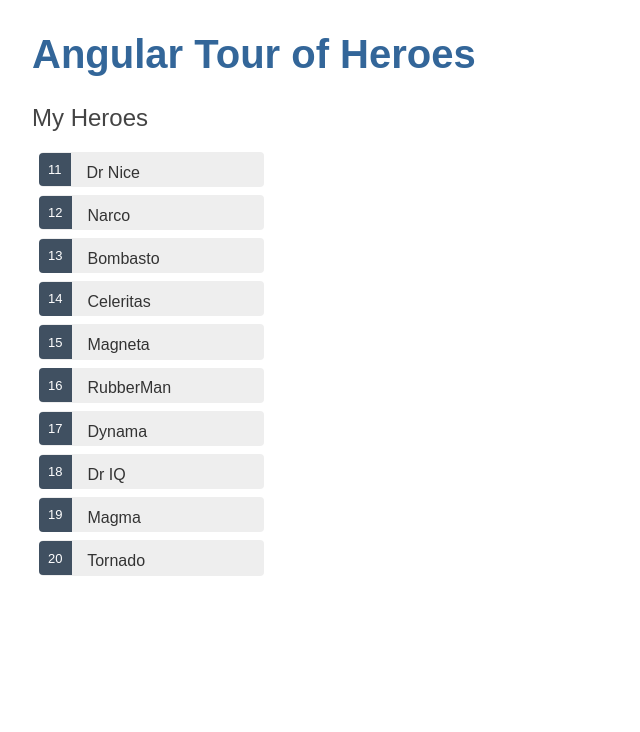
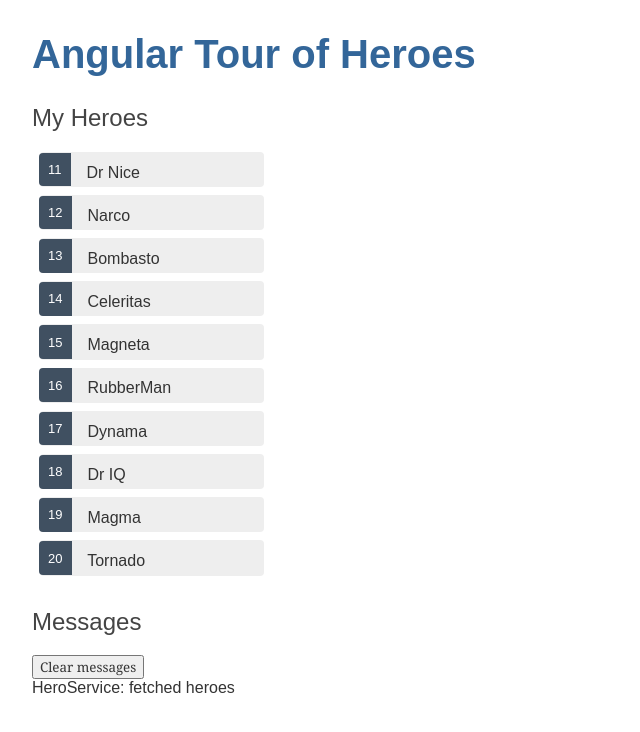
Before and after one commit to Ellipsoul/angular-tour-heroes, an Angular app: page / in a window 1280 px wide. Shown: the top 732 px of the page, without its empty margins (0-640 px from the left). Built offline with nearby package versions, Linux system fonts and the light colour scheme.

Commit message:
Added a message service to relay messages on certain events

```diff
--- a/src/app/app.component.html
+++ b/src/app/app.component.html
@@ -1,2 +1,3 @@
 <h1>{{title}}</h1>
 <app-heroes></app-heroes>
+<app-messages></app-messages>
--- a/src/app/app.module.ts
+++ b/src/app/app.module.ts
@@ -6,6 +6,7 @@
 import { AppComponent } from './app.component';
 import { HeroesComponent } from './heroes/heroes.component';
 import { HeroDetailComponent } from './hero-detail/hero-detail.component';
+import { MessagesComponent } from './messages/messages.component';
 
 @NgModule({
   declarations: [
@@ -13,7 +14,8 @@
     // Automatically declared when the component was generated
     // Every component must be declared EXACTLY once
     HeroesComponent,
-    HeroDetailComponent
+    HeroDetailComponent,
+    MessagesComponent
   ],
   imports: [
     BrowserModule,
--- a/src/app/hero.service.ts
+++ b/src/app/hero.service.ts
@@ -1,7 +1,10 @@
 import { Injectable } from '@angular/core';
+
+import { Observable, of } from 'rxjs';
+
 import { Hero } from './hero';
 import { HEROES } from './mock-heroes';
-import { Observable, of } from 'rxjs';
+import { MessageService } from './message.service';
 
 // This is an Angular service which can inject data into other components
 // A provider needs to be registered in order for the service to work
@@ -18,8 +21,9 @@
   // Angular calls using HttpClient.get() will return an Observable, which is asyncrhonous
   getHeroes():Observable<Hero[]> {
     const heroes = of(HEROES);
+    this.messageService.add("HeroService: fetched heroes");
     return heroes;
   }
 
-  constructor() { }
+  constructor(private messageService:MessageService) { }
 }
--- a/src/app/heroes/heroes.component.ts
+++ b/src/app/heroes/heroes.component.ts
@@ -1,6 +1,7 @@
 import { Component, OnInit } from '@angular/core';
 import { Hero } from '../hero';
 import { HeroService } from '../hero.service';
+import { MessageService } from '../message.service';
 
 
 // All components are annotated with the @Component decorator
@@ -16,7 +17,7 @@
   heroes:Hero[] = [];      // Mocked heroes
 
   // Declaring heroService here makes it available in the class
-  constructor(private heroService:HeroService) {  }
+  constructor(private heroService:HeroService, private messageService:MessageService) {  }
 
   // This synchornous implementation no longer works. See below
   // getHeroes():void {
@@ -38,6 +39,8 @@
   // Handles state of selected hero
   onSelect(hero: Hero):void {
     this.selectedHero = hero;
+    // Send a message whenever a new hero is selected
+    this.messageService.add(`HeroesComponent: Selected hero id=${hero.id}`)
   }
 
 }
--- /dev/null
+++ b/src/app/message.service.ts
@@ -0,0 +1,18 @@
+import { Injectable } from '@angular/core';
+
+@Injectable({
+  providedIn: 'root'
+})
+export class MessageService {
+  messages:string[] = [];
+
+  add(message:string):void {
+    this.messages.push(message);
+  }
+
+  clear():void {
+    this.messages = [];
+  }
+
+
+}
--- /dev/null
+++ b/src/app/messages/messages.component.html
@@ -0,0 +1,9 @@
+<!-- Shows all messages from the message service as well as an option to clear them -->
+<div *ngIf="messageService.messages.length">
+
+  <h2>Messages</h2>
+  <button class="clear"
+          (click)="messageService.clear()">Clear messages</button>
+  <div *ngFor='let message of messageService.messages'>{{message}}</div>
+
+</div>
--- /dev/null
+++ b/src/app/messages/messages.component.ts
@@ -0,0 +1,17 @@
+import { Component, OnInit } from '@angular/core';
+import { MessageService } from '../message.service';
+
+@Component({
+  selector: 'app-messages',
+  templateUrl: './messages.component.html',
+  styleUrls: ['./messages.component.less']
+})
+export class MessagesComponent implements OnInit {
+
+  // This messageService must be public because it needs to be bound to the template
+  constructor(public messageService:MessageService) { }
+
+  ngOnInit(): void {
+  }
+
+}
```
Also changed, not shown: src/app/messages/messages.component.less (added), 2 other files (tests, documents, lock files or other folders).
